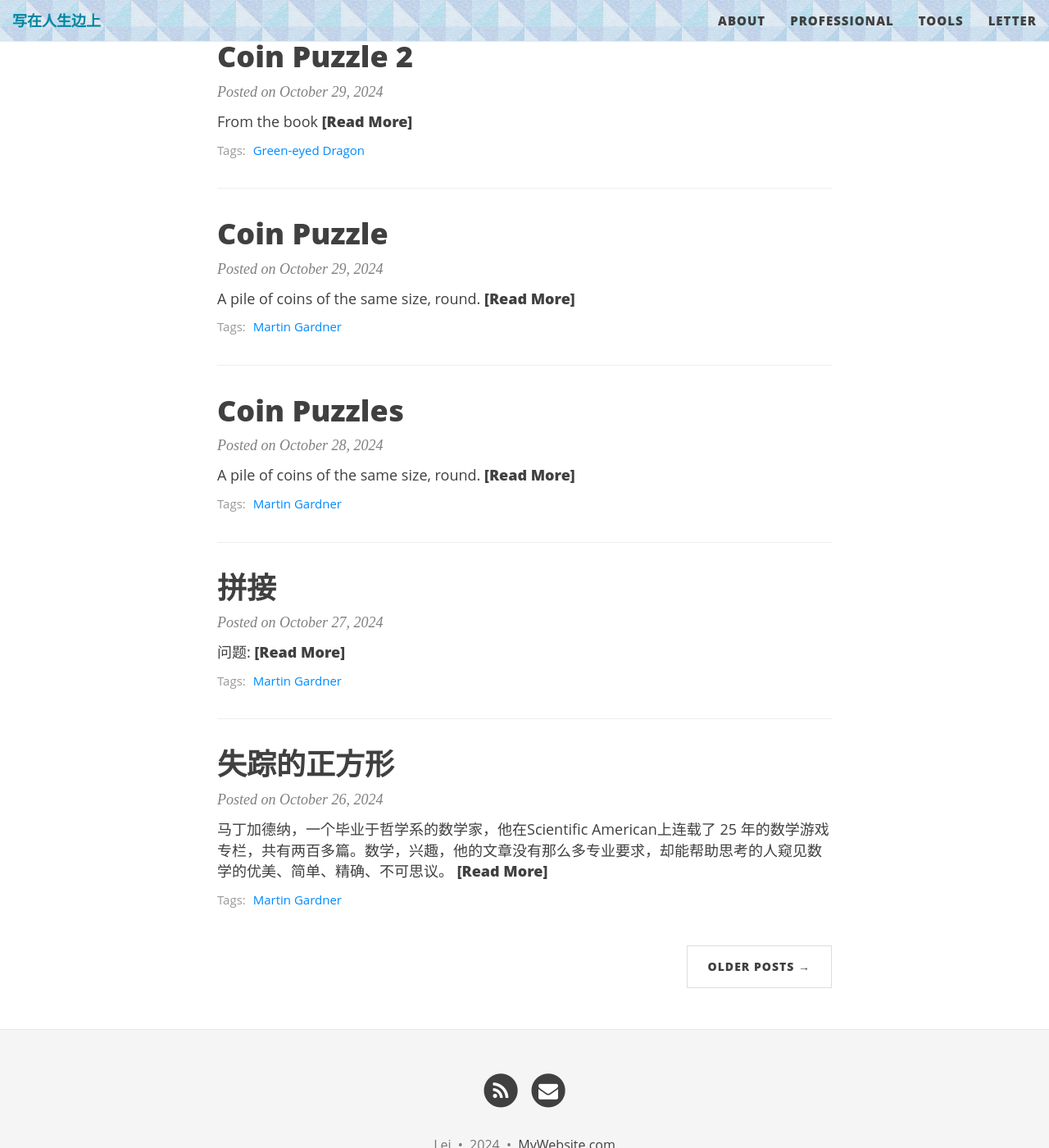
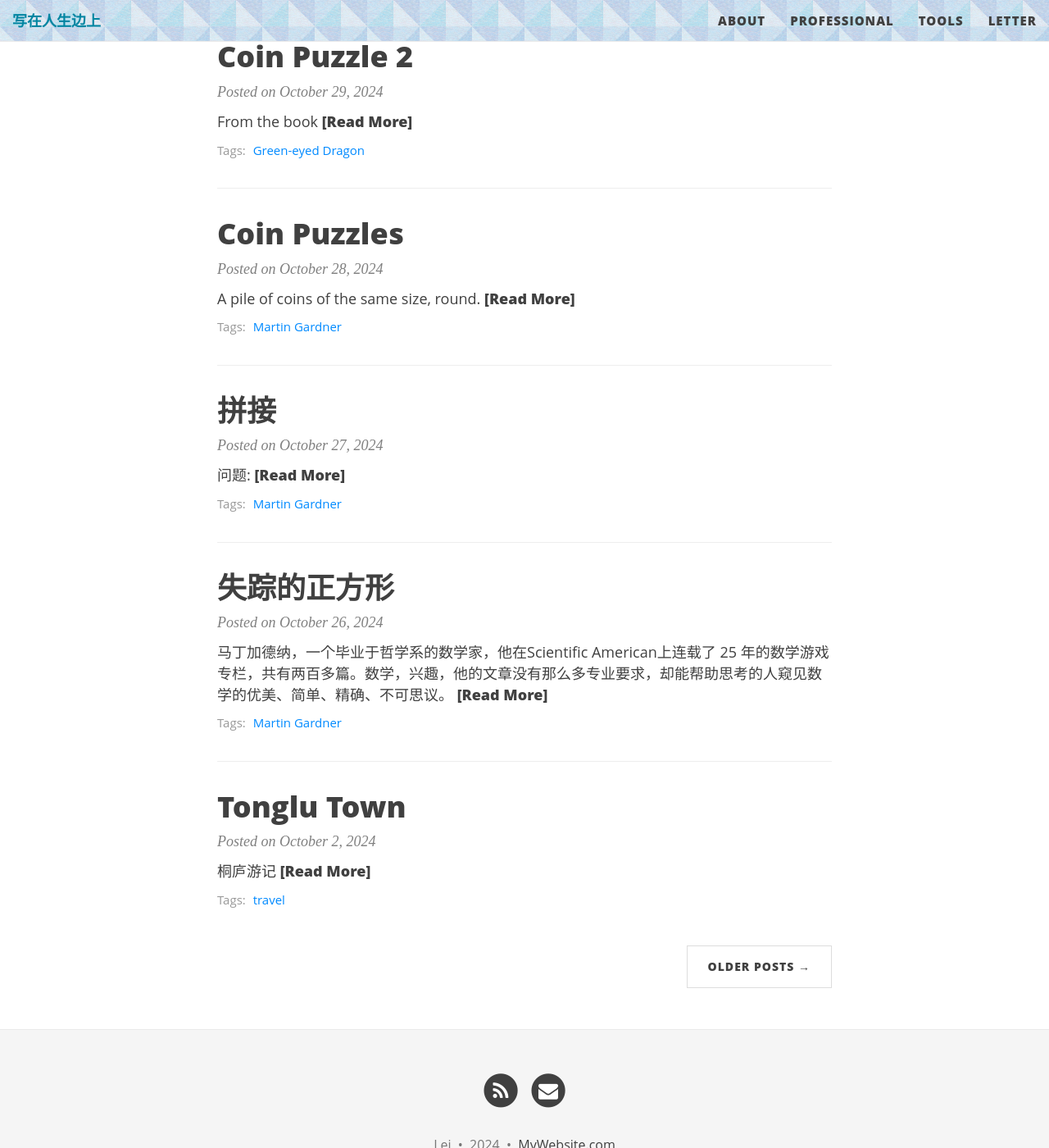
Before and after one commit to PlanetPolly/PlanetPolly.github.io, a Jekyll site: the page built from index.html, in a window 1280 px wide and 1400 px high, scrolled down 313 px. Shown: the whole window at 82% size. Built offline with Jekyll 4.4.1, drawn with Linux system fonts in a browser that asks for light colours; nearby versions of some CDN libraries; the list of posts is cut into pages by our own code; some of the changed lines change nothing that is shown.

Commit message:
change time zone

```diff
--- a/_config.yml
+++ b/_config.yml
@@ -134,7 +134,7 @@
 # --- Don't need to touch anything below here (but you can if you want) --- #
 
 # Output options (more information on Jekyll's site)
-timezone: "America/Vancouver"
+timezone: "Asia/Shanghai"
 markdown: kramdown
 highlighter: rouge
 permalink: /:year-:month-:day-:title/
--- a/_posts/2024-10-29-MG.md
+++ /dev/null
@@ -1,42 +0,0 @@
----
-layout: post
-title: Coin Puzzle
-tags: [Martin Gardner]
-mathjax: true
----
-
-A pile of coins of the same size, round.
-
-![](https://tse4-mm.cn.bing.net/th/id/OIP-C.noGmS7zwxnBie2evOJD9iQHaB1?rs=1&pid=ImgDetMain)
-
-Question one.
-
-Eight coins are lined up in a row, how many moves are needed to divide them into four piles (of two each)? The rules for moving are that the coins can only jump in the direction of the arrangement, they must cross two coins at a time, and two coins can overlap in the same position.
-
-Solution:
-
-Numbering the coins 1 through 8 requires four steps
-
-| 1   | 2   | 3   | 4   | 5   | 6   | 7   | 8   |
-| :-- | :-- | :-- | :-- | :-- | :-- | :-- | :-- |
-| 1   | 2   | 3   |     | 5   | 6   | 4 7 | 8   |
-| 1   | 26  | 3   |     | 5   |     | 47  | 8   |
-| 13  | 26  |     |     | 5   |     | 47  | 8   |
-| 13  | 26  |     |     |     |     | 47  | 58  |
-
-Question two:
-How many times does a rolling coin roll when n coins meet edge to edge to form a circle, and an extra coin is rolled around them? The edges must be touched during rolling.
-
-![](https://tse2-mm.cn.bing.net/th/id/OIP-C.8u8SfYezEhe1AE6HH7FQXAAAAA?rs=1&pid=ImgDetMain)
-
-Solution:
-
-No matter what shape these coins are rolled around, the extra coin always makes the same number of revolutions. This is because the center of the coin's circle always passes the same distance.
-
-- 2 turns around 1 coin.
-- 3 revolutions around 3 coins
-- 5 revolutions around 9 coins
-
-The sum of the interior angles of the polygons enclosed by the centers of the coins (concave polygons are included under the rule) is fixed plus 60° lost at each junction.
-
-$$N=(360n-((n-2) \times 360 + 120 n))/360\times 2 =n/3+2$$
```
